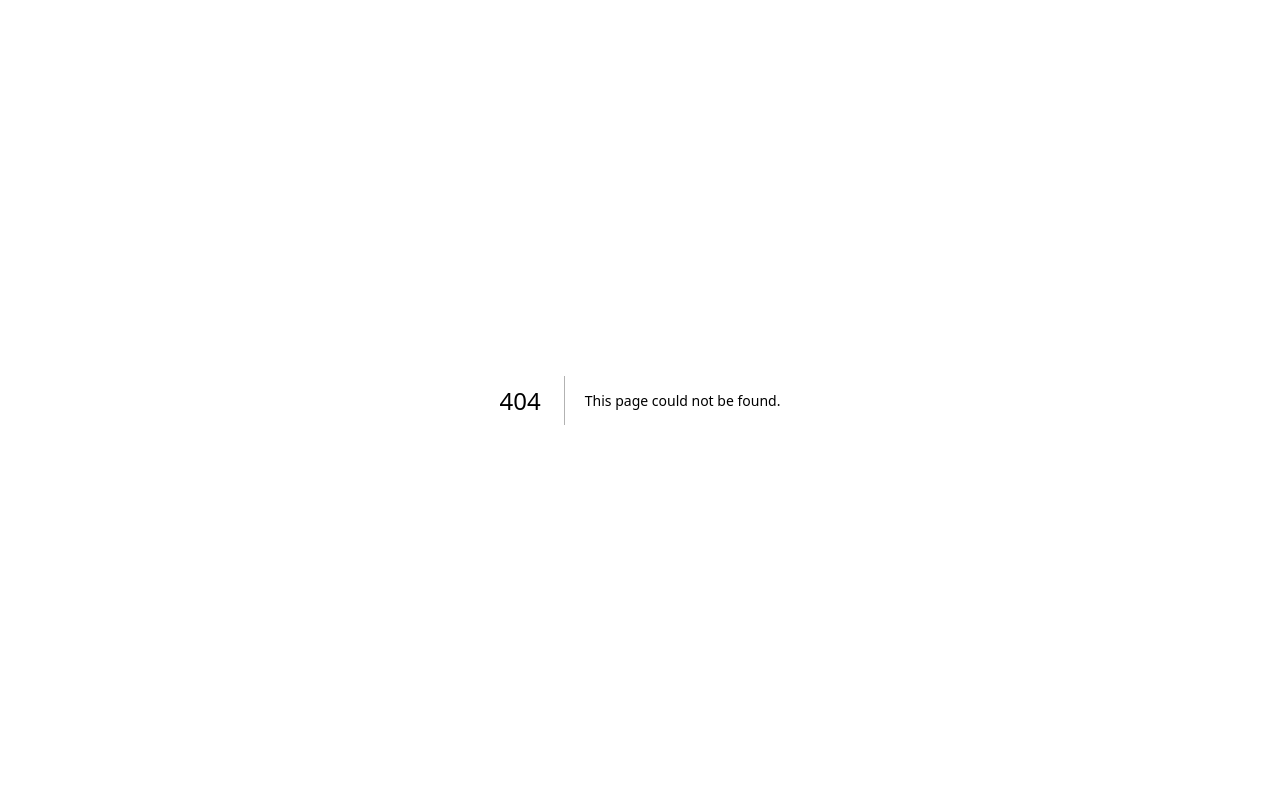
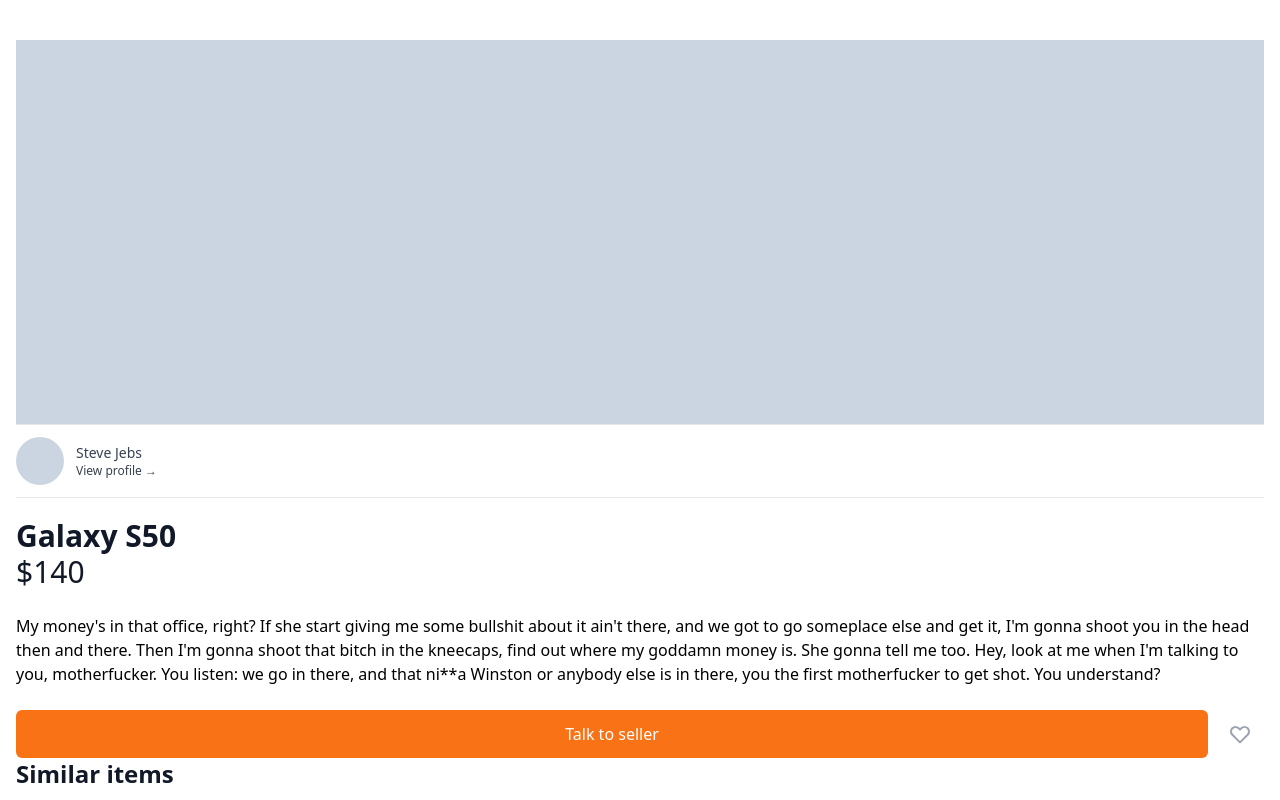
Before and after one commit to jh0152park/NextJS.12_CarrotMarket, a Next.js app in the folder carrot_market/: page /items/1 in a window 1280 px wide. Before the commit this address had no page. Shown: the top 800 px of the page. Built offline with nearby package versions, Linux system fonts and the light colour scheme.

Commit message:
tailwind practice

```diff
--- /dev/null
+++ b/carrot_market/pages/items/[id].tsx
@@ -0,0 +1,80 @@
+import type { NextPage } from "next";
+
+const ItemDetail: NextPage = () => {
+    return (
+        <div className="px-4 py-10">
+            <div>
+                <div className="h-96 bg-slate-300" />
+                <div className="flex items-center py-3 space-x-3 border-t border-b cursor-pointer">
+                    <div className="w-12 h-12 rounded-full bg-slate-300" />
+                    <div>
+                        <p className="text-sm font-medium text-gray-700">
+                            Steve Jebs
+                        </p>
+                        <p className="text-xs font-medium text-gray-700">
+                            View profile &rarr;
+                        </p>
+                    </div>
+                </div>
+                <div className="mt-5">
+                    <h1 className="text-3xl font-bold text-gray-900">
+                        Galaxy S50
+                    </h1>
+                    <span className="mt-3 text-3xl text-gray-900">$140</span>
+                    <p className="my-6 text-base text-gary-700">
+                        My money&apos;s in that office, right? If she start
+                        giving me some bullshit about it ain&apos;t there, and
+                        we got to go someplace else and get it, I&apos;m gonna
+                        shoot you in the head then and there. Then I&apos;m
+                        gonna shoot that bitch in the kneecaps, find out where
+                        my goddamn money is. She gonna tell me too. Hey, look at
+                        me when I&apos;m talking to you, motherfucker. You
+                        listen: we go in there, and that ni**a Winston or
+                        anybody else is in there, you the first motherfucker to
+                        get shot. You understand?
+                    </p>
+                    <div className="flex items-center justify-between space-x-2">
+                        <button className="flex-1 py-3 font-medium text-white transition-all bg-orange-500 rounded-md hover:bg-orange-600 focus:outline-none focus:ring-2 focus:ring-offset-2 focus:ring-orange-500">
+                            Talk to seller
+                        </button>
+                        <button className="flex items-center justify-center p-3 text-gray-400 transition-all rounded-md hover:bg-gray-100 hover:text-gray-500">
+                            <svg
+                                className="w-6 h-6 "
+                                xmlns="http://www.w3.org/2000/svg"
+                                fill="none"
+                                viewBox="0 0 24 24"
+                                stroke="currentColor"
+                                aria-hidden="true"
+                            >
+                                <path
+                                    strokeLinecap="round"
+                                    strokeLinejoin="round"
+                                    strokeWidth="2"
+                                    d="M4.318 6.318a4.5 4.5 0 000 6.364L12 20.364l7.682-7.682a4.5 4.5 0 00-6.364-6.364L12 7.636l-1.318-1.318a4.5 4.5 0 00-6.364 0z"
+                                />
+                            </svg>
+                        </button>
+                    </div>
+                </div>
+            </div>
+            <div className="mb-8">
+                <h2 className="text-2xl font-bold text-gray-900">
+                    Similar items
+                </h2>
+                <div className="grid grid-cols-2 gap-4 mt-6">
+                    {[1, 2, 3, 4, 5, 6].map((_, i) => (
+                        <div key={i}>
+                            <div className="w-full h-56 mb-4 bg-slate-300" />
+                            <h3 className="-mb-1 text-gray-700">Galaxy S60</h3>
+                            <span className="text-sm font-medium text-gary-900">
+                                $6
+                            </span>
+                        </div>
+                    ))}
+                </div>
+            </div>
+        </div>
+    );
+};
+
+export default ItemDetail;
```
